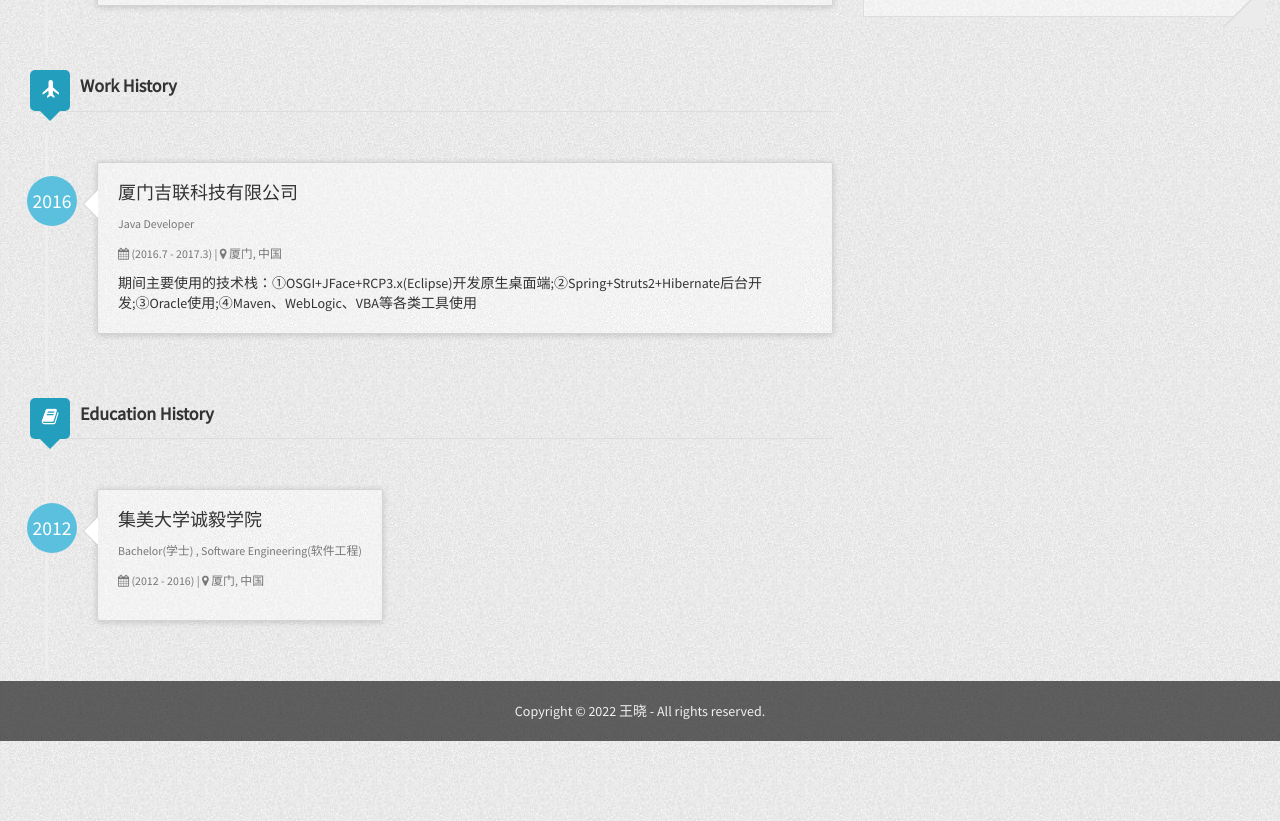
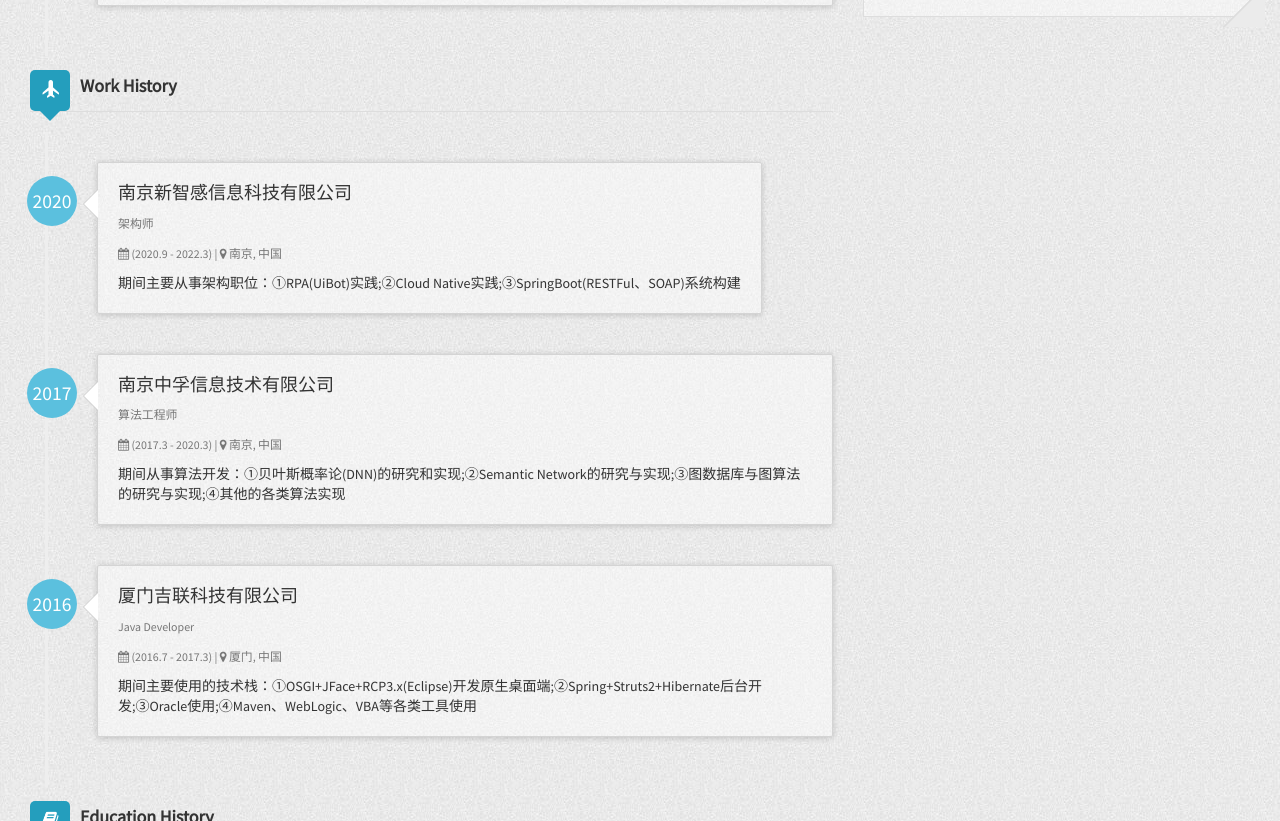
Before and after one commit to blaspheme/blaspheme.github.io, a Jekyll site: the page built from index.html, in a window 1280 px wide and 900 px high, scrolled down 957 px, cut to the strip 79-900 px from the top of the window. Built offline with Jekyll 4.4.1, drawn with Linux system fonts in a browser that asks for light colours; nearby versions of some CDN libraries.

Commit message:
工作经验完成

```diff
--- a/_config.yml
+++ b/_config.yml
@@ -49,6 +49,20 @@
       duration: (2009 - 2012)
       description: I am not a description. I am not description.I am not description. I am not a description. I am not description.I am not description. I am not a description. I am not description.I am not description. I am not a description. I am not description.I am not description. I am not a description. I am not description.I am not description. I am not a description. I am not description.I am not description. I am not a description. I am not description.I am not description. I am not a description. I am not description.I am not description.
   companyHistory:
+    - company3:
+      company: 南京新智感信息科技有限公司
+      location: 南京, 中国
+      title: 架构师
+      started: 2020
+      duration: (2020.9 - 2022.3)
+      description: 期间主要从事架构职位：①RPA(UiBot)实践;②Cloud Native实践;③SpringBoot(RESTFul、SOAP)系统构建
+    - company2:
+      company: 南京中孚信息技术有限公司
+      location: 南京, 中国
+      title: 算法工程师
+      started: 2017
+      duration: (2017.3 - 2020.3)
+      description: 期间从事算法开发：①贝叶斯概率论(DNN)的研究和实现;②Semantic Network的研究与实现;③图数据库与图算法的研究与实现;④其他的各类算法实现
     - company1:
       company: 厦门吉联科技有限公司
       location: 厦门, 中国
```
